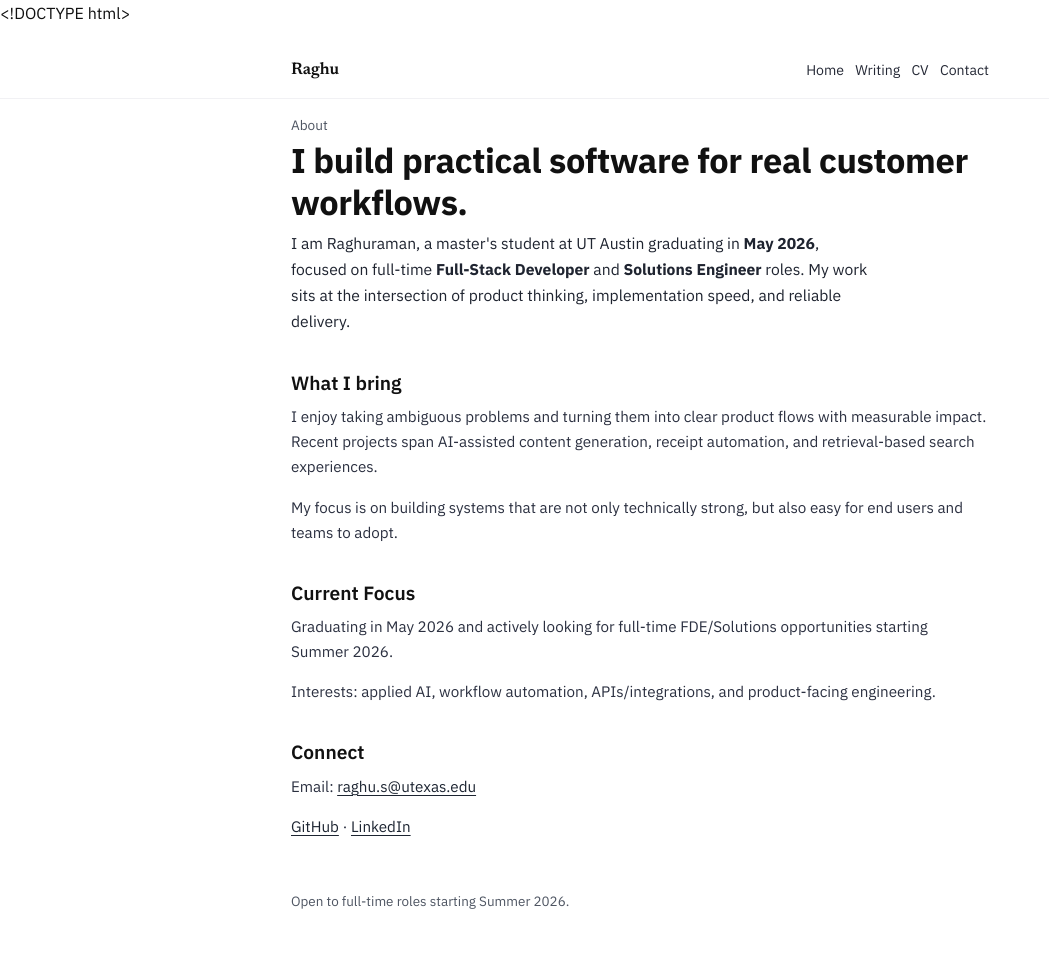
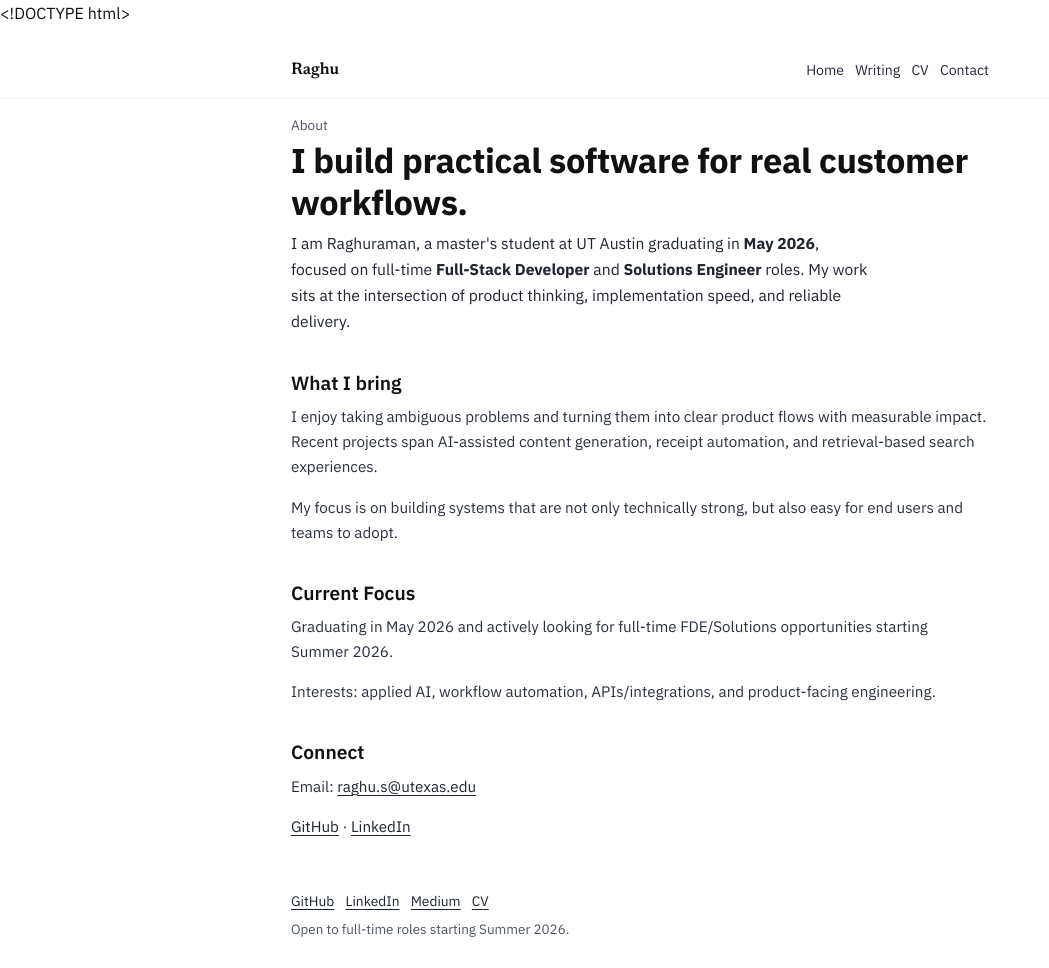
Before and after one commit to RogueTex/RogueTex.github.io, a Jekyll site: the page built from about.md, in a window 1280 px wide. Shown: the whole page, without its empty margins (0-1049 px from the left). Built offline with Jekyll 4.4.1, drawn with Linux system fonts in a browser that asks for light colours; before the commit the page ends 940 px from its top, so only the background shows below that.

Commit message:
Add selected footer links including Medium across pages

```diff
--- a/about.md
+++ b/about.md
@@ -68,7 +68,13 @@ permalink: /about/
     </section>
 
     <footer class="footer">
-      <span>Open to full-time roles starting Summer 2026.</span>
+      <div class="footer-links">
+        <a href="https://github.com/RogueTex" target="_blank" rel="noopener noreferrer">GitHub</a>
+        <a href="https://www.linkedin.com/in/raghuraman1" target="_blank" rel="noopener noreferrer">LinkedIn</a>
+        <a href="https://medium.com/@RogueTex" target="_blank" rel="noopener noreferrer">Medium</a>
+        <a href="/resume.html" target="_blank" rel="noopener noreferrer">CV</a>
+      </div>
+      <span class="footer-note">Open to full-time roles starting Summer 2026.</span>
     </footer>
   </main>
 </body>
--- a/css/site.css
+++ b/css/site.css
@@ -208,6 +208,21 @@ h1 {
   margin-top: 1.8rem;
 }
 
+.footer-links {
+  display: flex;
+  flex-wrap: wrap;
+  gap: 0.7rem;
+  margin-bottom: 0.35rem;
+}
+
+.footer-links a {
+  font-size: 0.86rem;
+}
+
+.footer-note {
+  color: var(--muted);
+}
+
 @media (max-width: 640px) {
   .nav-inner {
     min-height: 52px;
```
Also changed, not shown: blog.md (+7 -1 lines), index.html (+7 -1 lines), resume.html (+7 -1 lines).
